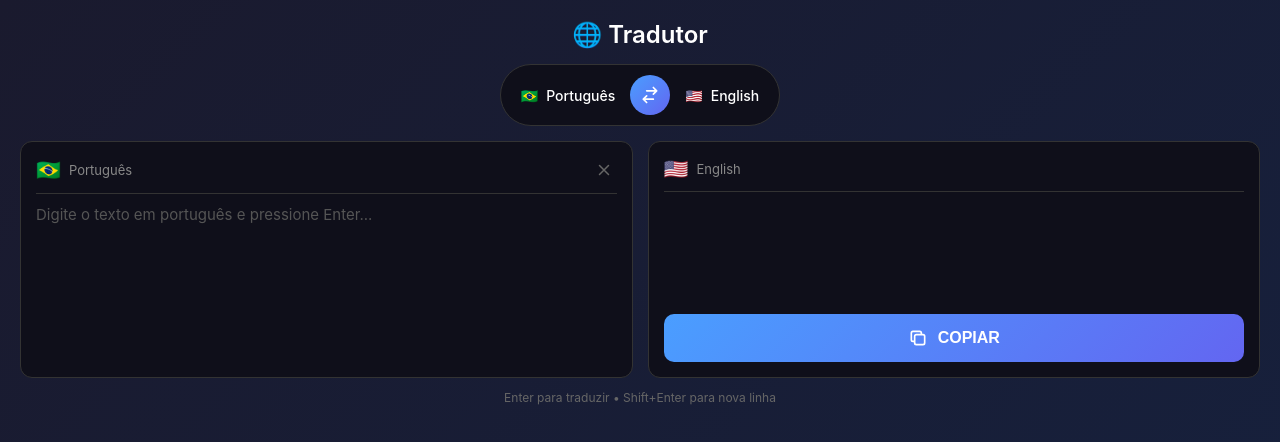
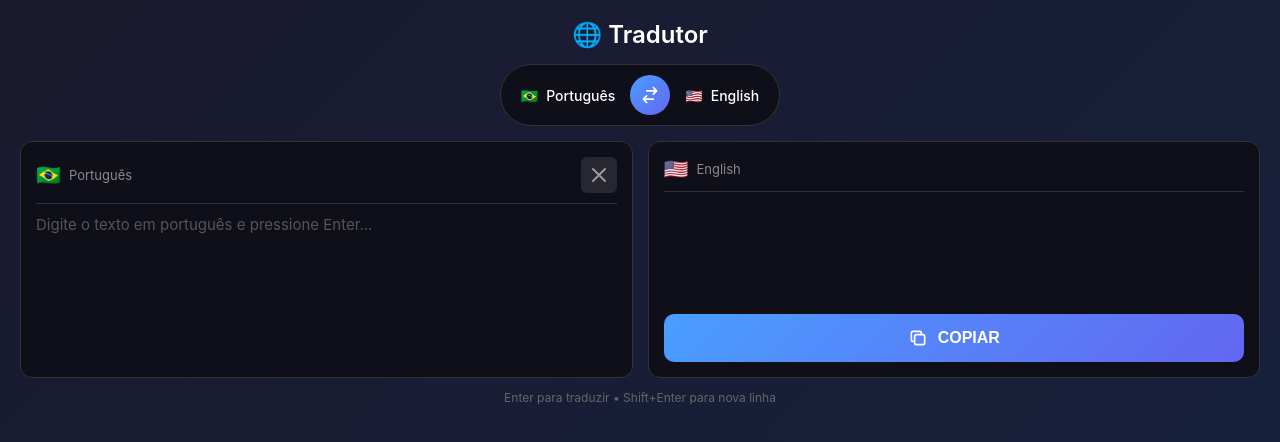
Before and after one commit to TKT007/translator, a website: page public/index.html in a window 1280 px wide. Drawn offline with Linux system fonts and the light colour scheme.

Commit message:
Update index.html

```diff
--- a/public/index.html
+++ b/public/index.html
@@ -115,12 +115,12 @@
         }
 
         .clear-btn {
-            background: transparent;
+            background: rgba(255, 255, 255, 0.1);
             border: none;
-            color: #666;
+            color: #999;
             cursor: pointer;
-            padding: 4px;
-            border-radius: 4px;
+            padding: 6px;
+            border-radius: 6px;
             display: flex;
             align-items: center;
             justify-content: center;
@@ -129,12 +129,13 @@
 
         .clear-btn:hover {
             color: #ef4444;
-            background: rgba(239, 68, 68, 0.1);
+            background: rgba(239, 68, 68, 0.2);
         }
 
         .clear-btn svg {
-            width: 18px;
-            height: 18px;
+            width: 24px;
+            height: 24px;
+            stroke-width: 2.5;
         }
 
         .textarea-wrapper {
```
